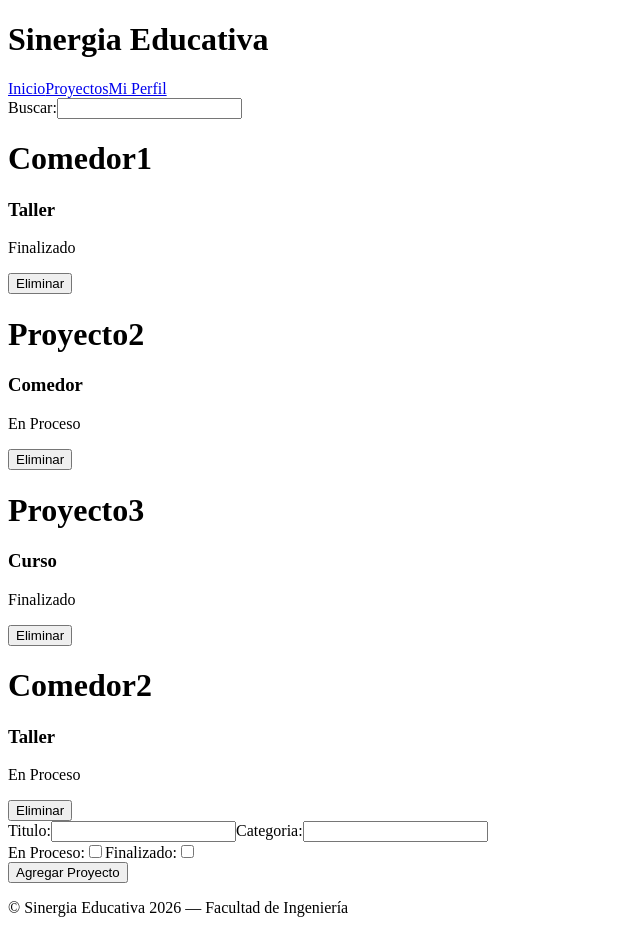
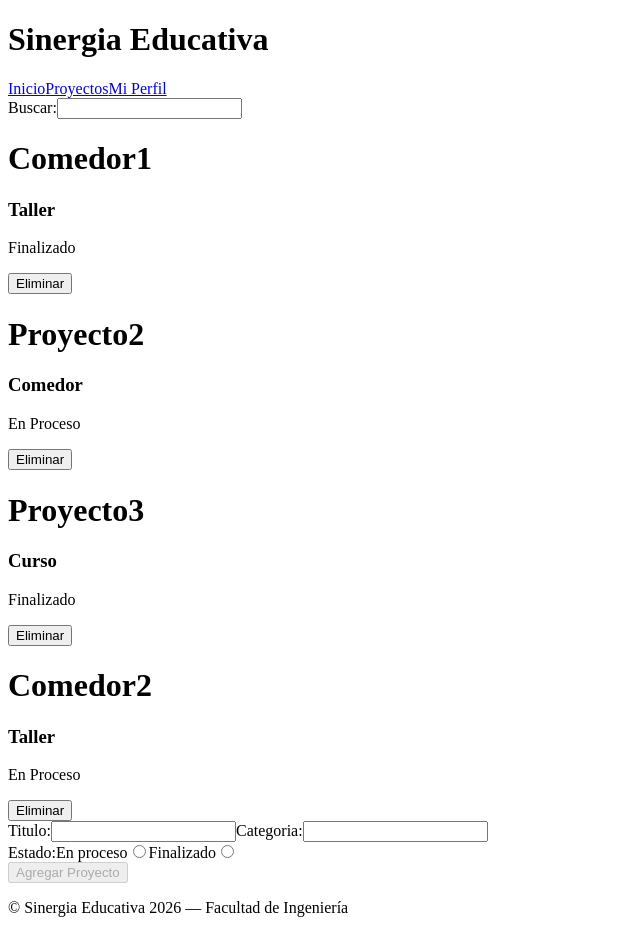
Before and after one commit to Dionicio-Rodrigo/pv_tp3_grupo2, a React (Vite) app: page / in a window 1280 px wide. Shown: the whole page, without its empty margins (0-640 px from the left). Built offline with nearby package versions, Linux system fonts and the light colour scheme.

Commit message:
La casilla de estado esta simplificada y el boton agregar reinicia los inputs sin una función auxiliar

```diff
--- a/src/components/Agregar.jsx
+++ b/src/components/Agregar.jsx
@@ -1,33 +1,29 @@
-import { useEffect, useRef, useState } from "react";
+import { use, useEffect, useRef, useState } from "react";
 import { Bandeja } from "./Bandeja.jsx";
 
 export const Agregar = ({ funcion, objeto }) => {
   const [titulo, setTitulo] = useState("");
   const [categoria, setCategoria] = useState("");
-  const [enProceso, setenProceso] = useState(false);
-  const [finalizado, setFinalizado] = useState(false);
+  const [finalizado, setFinalizado] = useState(undefined);
+  const [invalido, setinvalido] = useState(false);
 
-  const reiniciar = () => {
-    setTitulo("");
-    setCategoria("");
-    setenProceso(false);
-    setFinalizado(false);
-  };
-
-  const handleFuncion = () => {
+  useEffect(() => {
     if (titulo == "") {
-      alert(`Ingrese un titulo`);
+      setinvalido(true);
       return;
     }
     if (categoria == "") {
-      alert(`Ingrese una categoria`);
+      setinvalido(true);
       return;
     }
-    if (finalizado == false && finalizado == enProceso) {
-      alert(`Tiene que ingresar un estado`);
+    if (finalizado == undefined) {
+      setinvalido(true);
       return;
     }
+    setinvalido(false);
+  }, [titulo, categoria, finalizado]);
 
+  const handleFuncion = () => {
     let objeto = {
       id: -1,
       titulo: titulo,
@@ -35,7 +31,6 @@ export const Agregar = ({ funcion, objeto }) => {
       finalizado: finalizado,
     };
     funcion(objeto);
-    reiniciar();
   };
 
   return (
@@ -47,44 +42,35 @@ export const Agregar = ({ funcion, objeto }) => {
         <Bandeja funcion={setCategoria} state={categoria}>
           Categoria:
         </Bandeja>
-      </form>
-      <div>
+        <div id="Estados">
+          Estado:
           <label>
-          En Proceso:
+            En proceso
             <input
-            type="checkbox"
-            id="enProceso"
-            checked={enProceso}
-            // Se podria cambiar por algo mas simple?
-            onChange={() => {
-              if (finalizado == true) {
+              type="radio"
+              name="estado"
+              id=""
+              onClick={() => {
                 setFinalizado(false);
-                setenProceso(!enProceso);
-              } else {
-                setenProceso(!enProceso);
-              }
               }}
             />
           </label>
           <label>
-          Finalizado:
+            Finalizado
             <input
-            type="checkbox"
-            id="finalizado"
-            checked={finalizado}
-            // Se podria cambiar por algo mas simple?
-            onChange={() => {
-              if (enProceso == true) {
-                setenProceso(false);
-                setFinalizado(!finalizado);
-              } else {
-                setFinalizado(!finalizado);
-              }
+              type="radio"
+              name="estado"
+              id=""
+              onClick={() => {
+                setFinalizado(true);
               }}
             />
           </label>
         </div>
-      <button onClick={handleFuncion}>Agregar Proyecto</button>
+        <button type="submit" onClick={handleFuncion} disabled={invalido}>
+          Agregar Proyecto
+        </button>
+      </form>
     </div>
   );
 };
```
Lines whose indentation alone changed are shown as unchanged.
